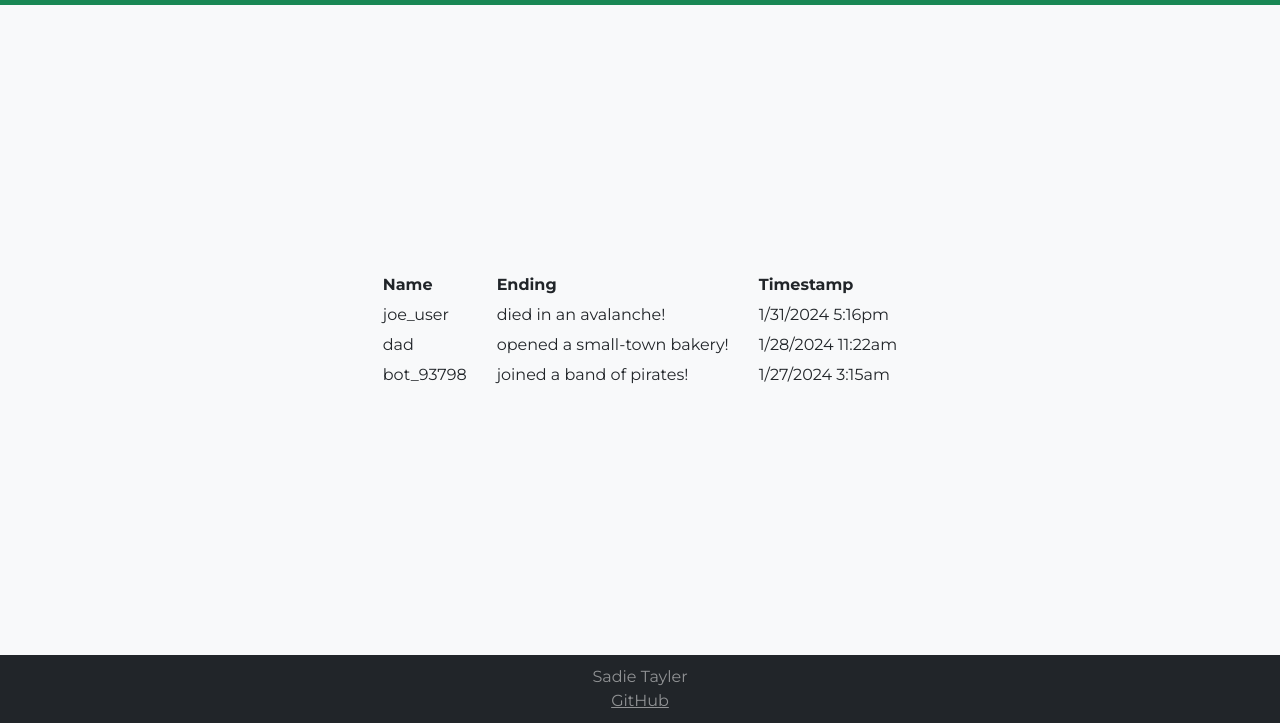
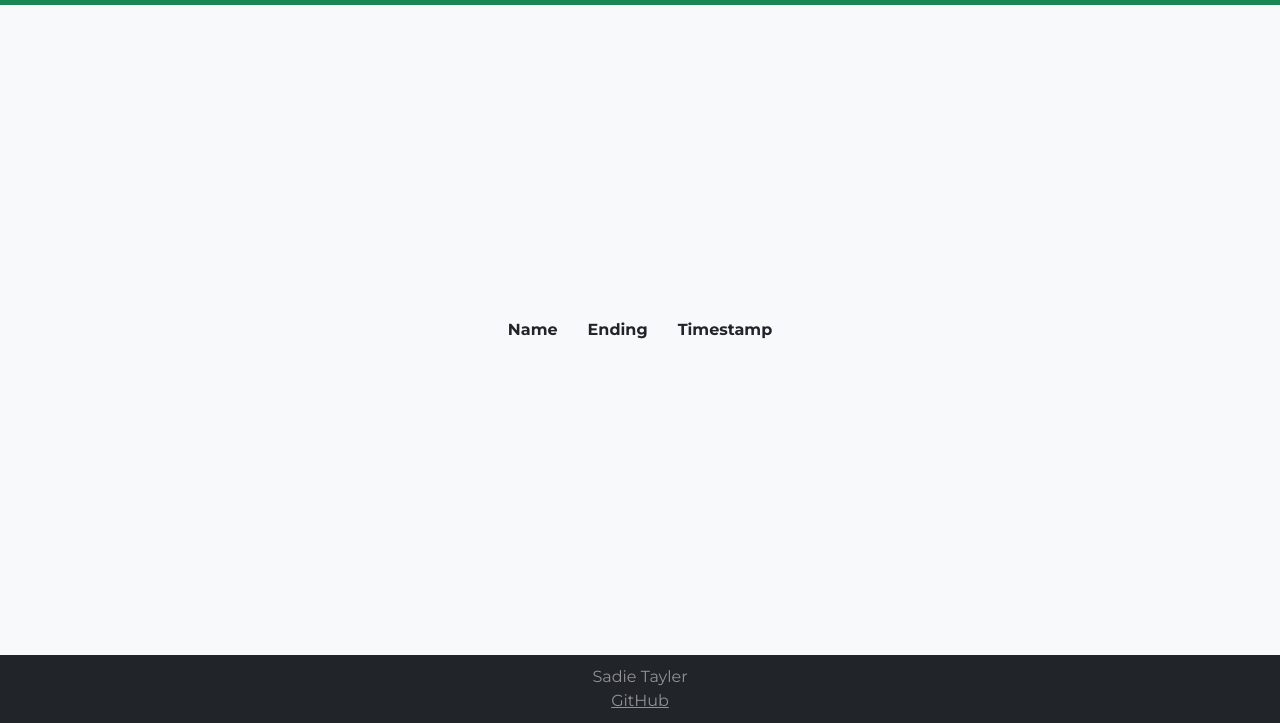
Before and after one commit to sadietayler/startup, a plain HTML site: page history.html in a window 1280 px wide. Shown: the part 81-804 px from the top of the page. Drawn offline with nearby package versions, Linux system fonts and the light colour scheme.

Commit message:
add history page js

```diff
--- a/history.html
+++ b/history.html
@@ -50,23 +50,7 @@
                 <th>Timestamp</th>
               </tr>
             </thead>
-            <tbody>
-              <tr>
-                <td>joe_user</td>
-                <td>died in an avalanche!</td>
-                <td>1/31/2024 5:16pm</td>
-              </tr>
-              <tr>
-                <td>dad</td>
-                <td>opened a small-town bakery!</td>
-                <td>1/28/2024 11:22am</td>
-              </tr>
-              <tr>
-                <td>bot_93798</td>
-                <td>joined a band of pirates!</td>
-                <td>1/27/2024 3:15am</td>
-              </tr>
-            </tbody>
+            <tbody id="scores"></tbody>
           </table>
     </main>
 
@@ -79,5 +63,6 @@
       </div>
     </footer>
 
+    <script src="history.js"></script>
   </body>
 </html>
```
Also changed, not shown: play.js (line endings or trailing spaces).
